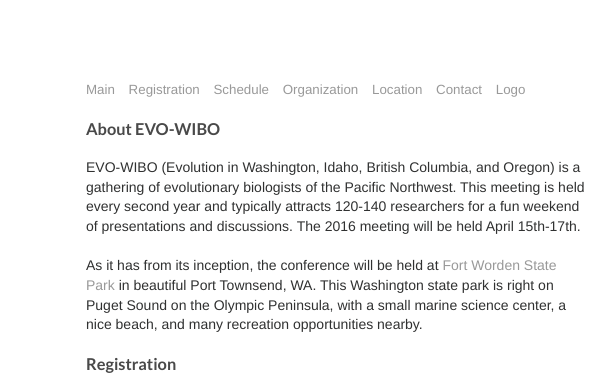
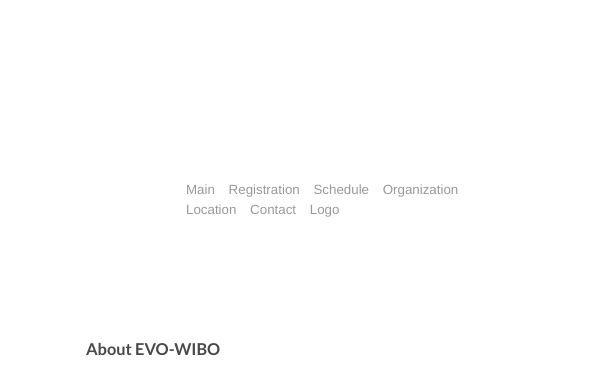
Before and after one commit to kvanraay/evowibo2016, a plain HTML site: page index.html in a window 1280 px wide. Shown: the top 375 px of the page, 466-1081 px from the left. Drawn offline with Linux system fonts and the light colour scheme.

Commit message:
Update styles.css

```diff
--- a/stylesheets/styles.css
+++ b/stylesheets/styles.css
@@ -254,7 +254,7 @@ body {
 }
 nav ul, footer ul {
     font-family:'Helvetica', 'Arial', 'Sans-Serif';
-    padding: 0px;
+    padding: 100px;
     list-style: none;
     font-weight: bold;
     font-size:10pt
```
